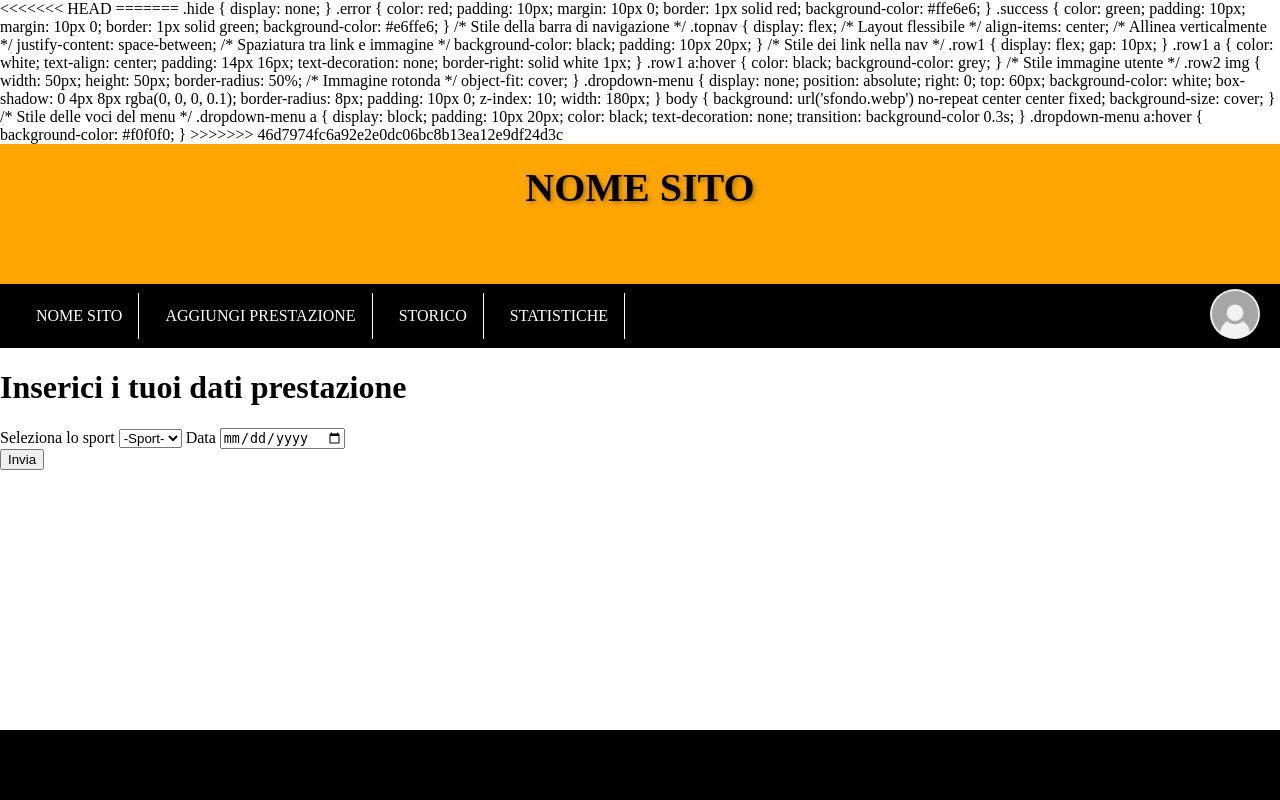
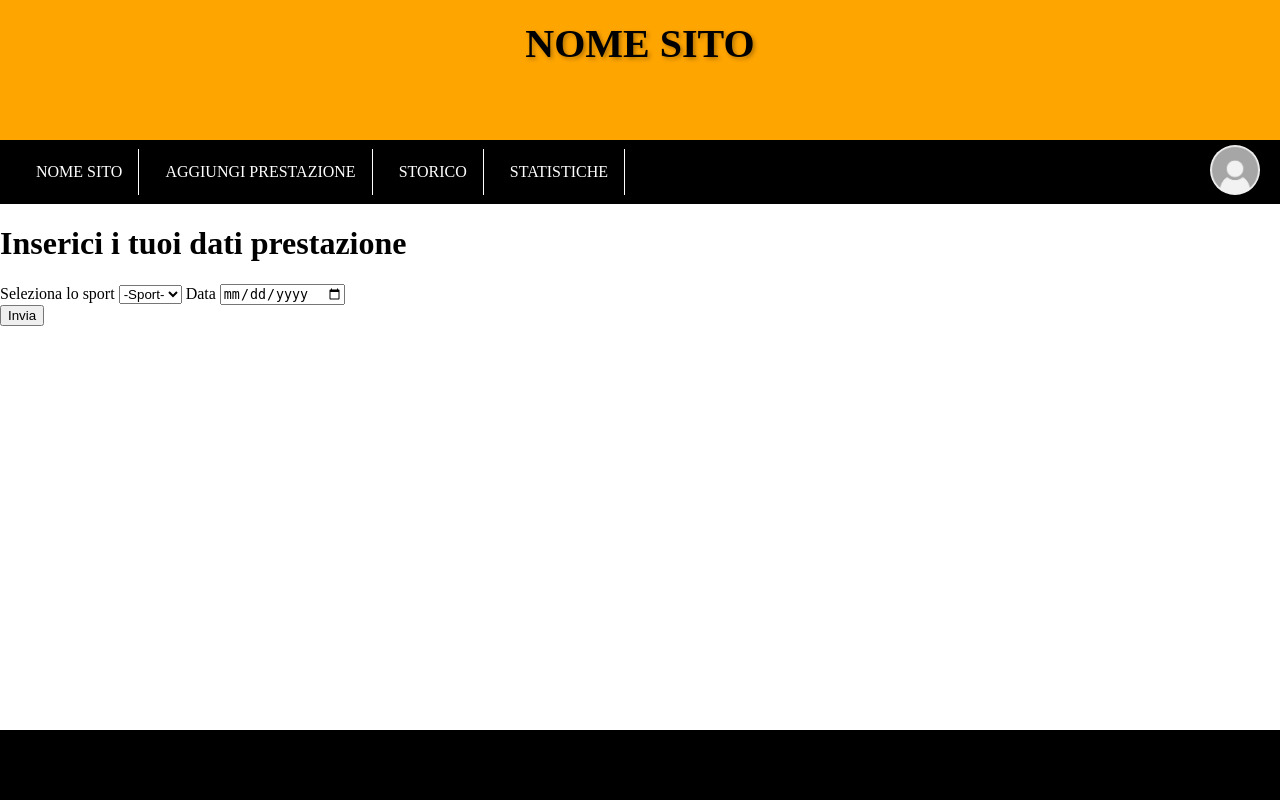
Before and after one commit to Lokkona/Progetto, a PHP site: page /inserisci_dati_form.php in a window 1280 px wide. Run offline with PHP 8.4, Linux system fonts and the light colour scheme.

Commit message:
inserisci dati

```diff
--- a/inserisci_dati_form.php
+++ b/inserisci_dati_form.php
@@ -7,98 +7,11 @@ $uname = $isLoggedIn ? $_SESSION['uname'] : '';
 <html lang="en">
 <head>
     <meta charset="UTF-8">
+    <meta http-equiv="X-UA-Compatible" content="IE=edge">
     <meta name="viewport" content="width=device-width, initial-scale=1.0">
     <title>Inserisci_dati</title>
     <link rel="stylesheet" href="inserisci_dati.css">
 
-<<<<<<< HEAD
-=======
-    .hide {
-        display: none;
-    }
-
-    .error {
-        color: red;
-        padding: 10px;
-        margin: 10px 0;
-        border: 1px solid red;
-        background-color: #ffe6e6;
-    }
-
-    .success {
-        color: green;
-        padding: 10px;
-        margin: 10px 0;
-        border: 1px solid green;
-        background-color: #e6ffe6;
-    }
-
-    /* Stile della barra di navigazione */
-    .topnav {
-        display: flex; /* Layout flessibile */
-        align-items: center; /* Allinea verticalmente */
-        justify-content: space-between; /* Spaziatura tra link e immagine */
-        background-color: black;
-        padding: 10px 20px;
-    }
-
-    /* Stile dei link nella nav */
-    .row1 {
-        display: flex;
-        gap: 10px;
-    }
-
-    .row1 a {
-        color: white;
-        text-align: center;
-        padding: 14px 16px;
-        text-decoration: none;
-        border-right: solid white 1px;
-    }
-
-    .row1 a:hover {
-        color: black;
-        background-color: grey;
-    }
-
-    /* Stile immagine utente */
-    .row2 img {
-        width: 50px;
-        height: 50px;
-        border-radius: 50%; /* Immagine rotonda */
-        object-fit: cover;
-    }
-
-    .dropdown-menu {
-        display: none;
-        position: absolute;
-        right: 0;
-        top: 60px;
-        background-color: white;
-        box-shadow: 0 4px 8px rgba(0, 0, 0, 0.1);
-        border-radius: 8px;
-        padding: 10px 0;
-        z-index: 10;
-        width: 180px;
-    }
-    body {
-        background: url('sfondo.webp') no-repeat center center fixed;
-        background-size: cover;
-        }
-    /* Stile delle voci del menu */
-    .dropdown-menu a {
-        display: block;
-        padding: 10px 20px;
-        color: black;
-        text-decoration: none;
-        transition: background-color 0.3s;
-    }
-
-    .dropdown-menu a:hover {
-        background-color: #f0f0f0;
-    }
-</style>
->>>>>>> 46d7974fc6a92e2e0dc06bc8b13ea12e9df24d3c
 
 <body>
 <div class="header">NOME SITO</div>
--- a/statistiche_html.php
+++ b/statistiche_html.php
@@ -13,6 +13,7 @@ if(!$isLoggedIn){
 <html lang="it">
 <head>
     <meta charset="UTF-8">
+    <meta http-equiv="X-UA-Compatible" content="IE=edge">
     <title>Statistiche Medie</title>
     <script src="https://cdnjs.cloudflare.com/ajax/libs/Chart.js/3.7.0/chart.min.js"></script>
     <style>
@@ -39,10 +40,6 @@ if(!$isLoggedIn){
         display: flex;
         flex-direction: row;
         margin: 0;
-        }
-        body {
-        background: url('sfondo.webp') no-repeat center center fixed;
-        background-size: cover;
         }
         /* Stile della barra di navigazione */
         .topnav {
```
Also changed, not shown: Login.HTML (+67 -35 lines), index.css (+9 -0 lines), index.php (+1 -76 lines).
